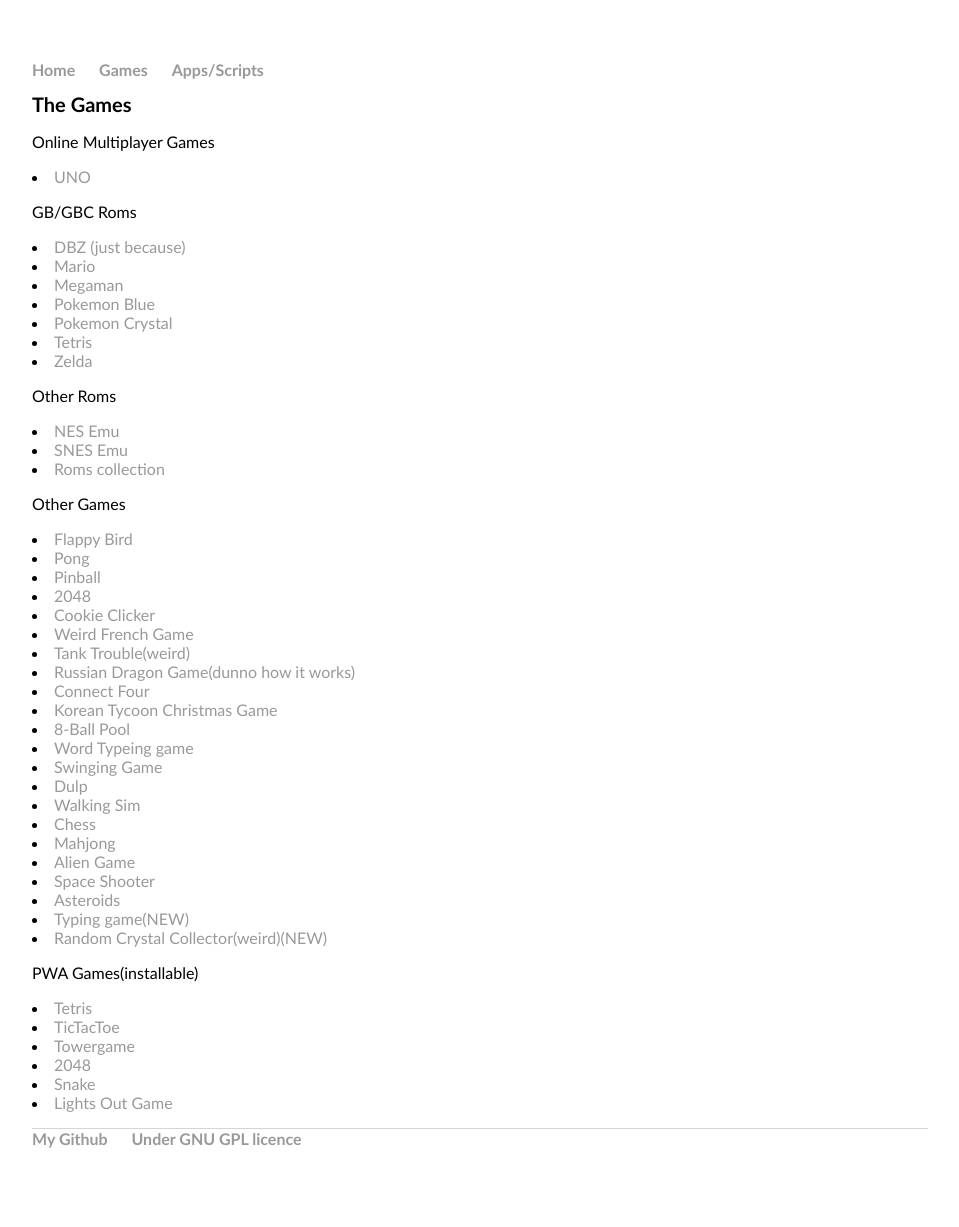
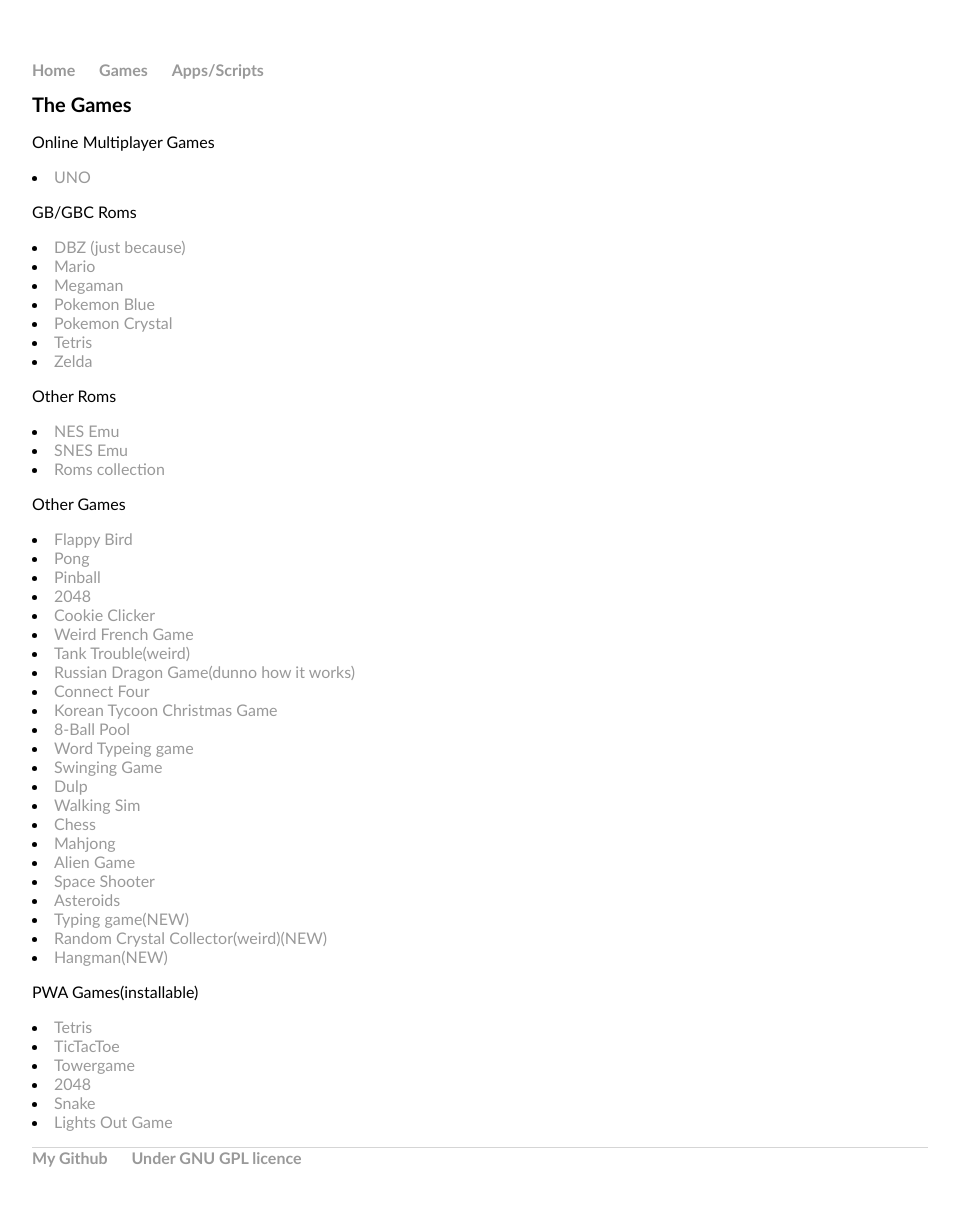
Before and after one commit to hen6003/hen6003.github.io, a Jekyll site: the page built from games/index.html, in a window 1280 px wide. Shown: the whole page, without its empty margins (160-1119 px from the left). Built offline with Jekyll 4.4.1, drawn with Linux system fonts in a browser that asks for light colours.

Commit message:
Update index.html

```diff
--- a/games/index.html
+++ b/games/index.html
@@ -41,6 +41,7 @@
 	<li><a href="http://www.dougmcinnes.com/html-5-asteroids">Asteroids</a></li>
 	<li><a href="https://neizod.github.io/kick/">Typing game(NEW)</a></li>
 	<li><a href="https://ajsalemo.github.io/week-4-game/">Random Crystal Collector(weird)(NEW)</a></li>
+	<li><a href="https://ajsalemo.github.io/Hangman-Game/">Hangman(NEW)</a></li>
 	<p>PWA Games(installable)</p>
 	<li><a href="https://ytiurin.github.io/tetris/index.html">Tetris</a></li>
 	<li><a href="https://tmaiadev-tictactoe.netlify.com/">TicTacToe</a></li>
```
